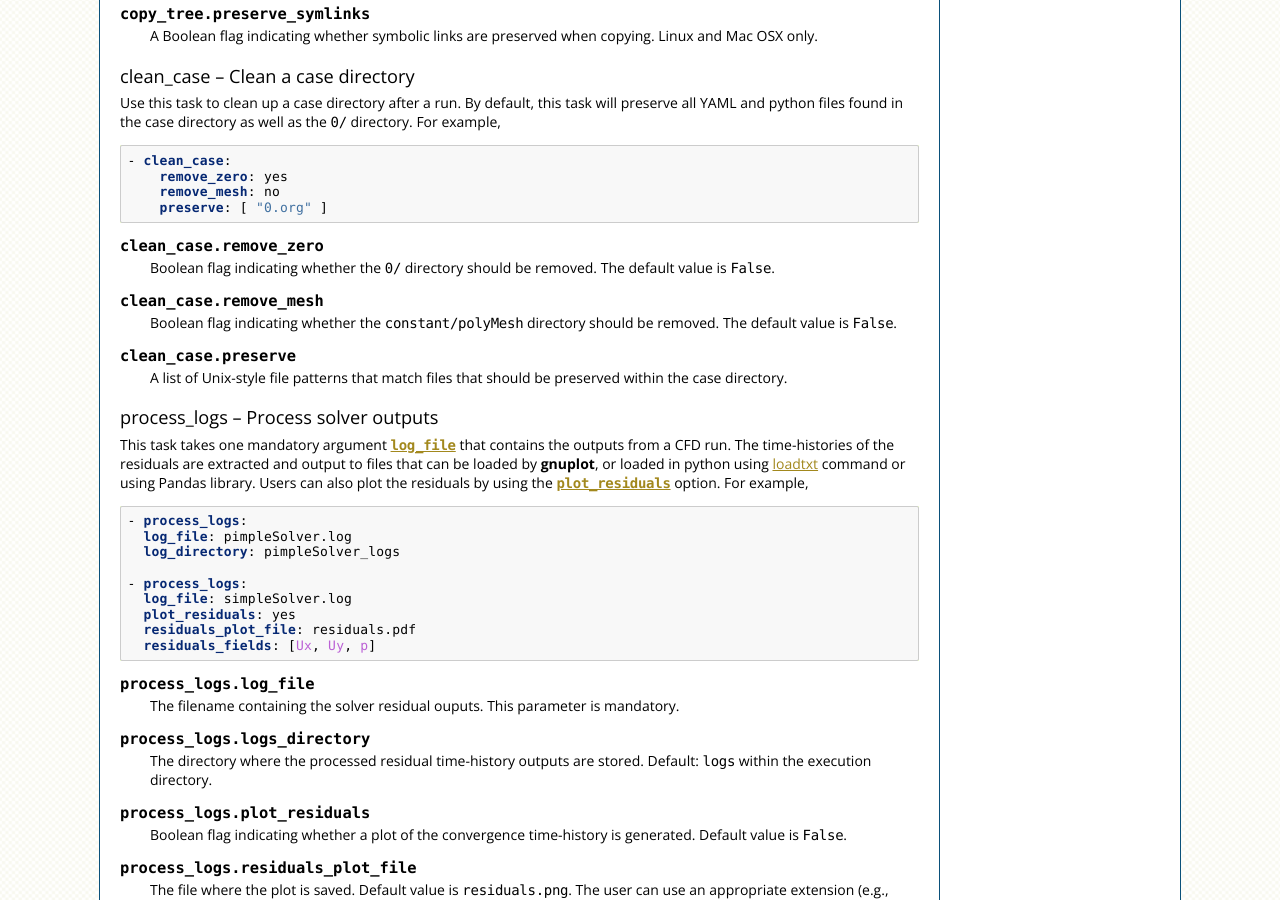
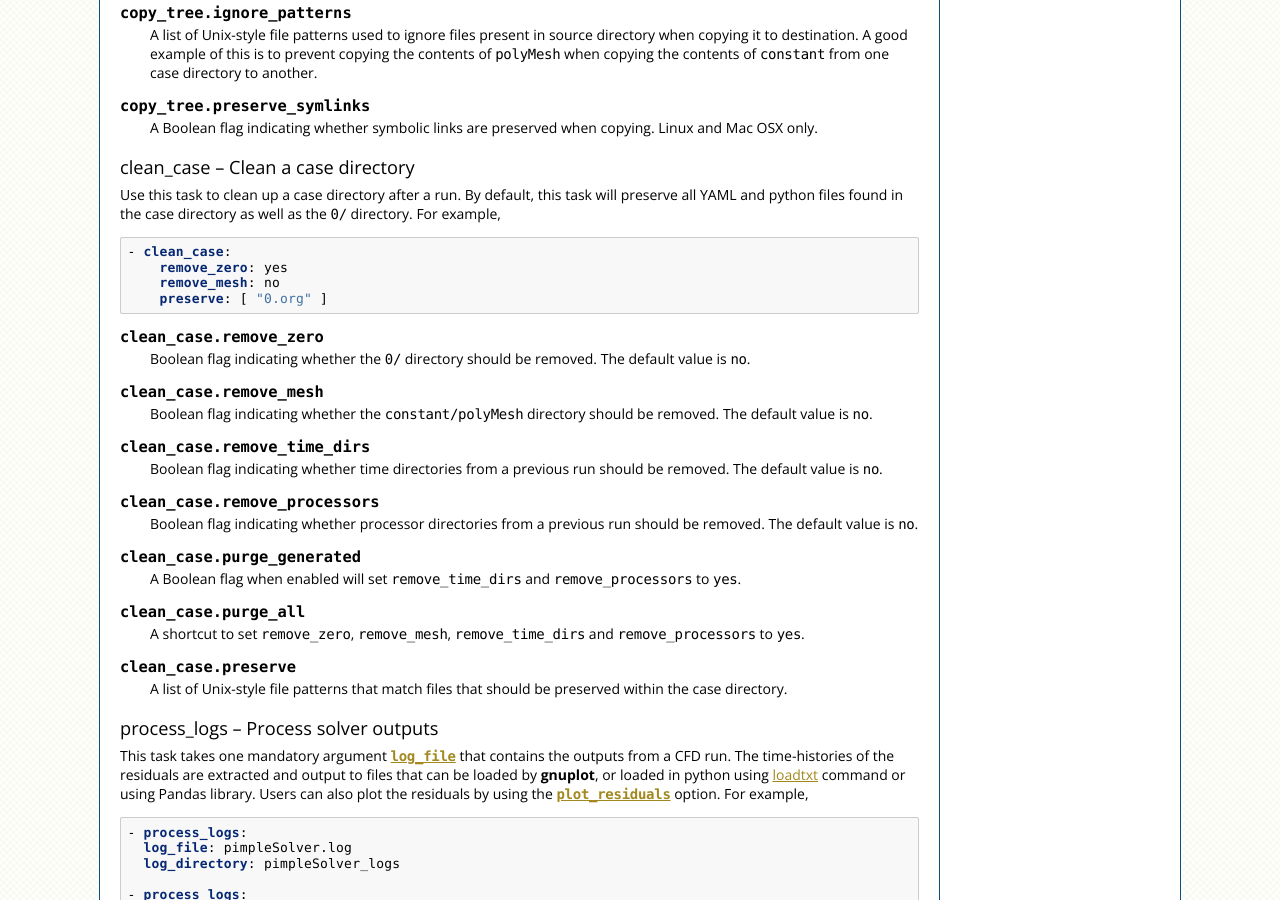
Before and after one commit to sayerhs/cpl, a Sphinx documentation site: the page built from docs/source/user/tasks.rst, in a window 1280 px wide and 900 px high, scrolled down 2781 px. Built offline with Sphinx 7.4.7, drawn with Linux system fonts in a browser that asks for light colours; some of the changed text lies outside the part shown.

Commit message:
Update documentation for Tasks

```diff
--- a/docs/source/user/tasks.rst
+++ b/docs/source/user/tasks.rst
@@ -110,6 +110,13 @@
    ``hostfile`` options). As with :taskopt:`cmd_args <run_command.cmd_args>`,
    enclose the options within quotes.
 
+   .. code-block:: yaml
+
+      - run_command:
+          cmd_name: pimpleSolver
+          parallel: true
+          mpi_extra_args: "--hostfile my_hostfile"
+
 copy_files -- Copy files
 ~~~~~~~~~~~~~~~~~~~~~~~~~~~~~
 
@@ -179,12 +186,32 @@
 .. taskopt:: clean_case.remove_zero
 
    Boolean flag indicating whether the :file:`0/` directory should be removed.
-   The default value is ``False``.
+   The default value is ``no``.
 
 .. taskopt:: clean_case.remove_mesh
 
    Boolean flag indicating whether the :file:`constant/polyMesh` directory
-   should be removed. The default value is ``False``.
+   should be removed. The default value is ``no``.
+
+.. taskopt:: clean_case.remove_time_dirs
+
+   Boolean flag indicating whether time directories from a previous run should
+   be removed. The default value is ``no``.
+
+.. taskopt:: clean_case.remove_processors
+
+   Boolean flag indicating whether processor directories from a previous run
+   should be removed. The default value is ``no``.
+
+.. taskopt:: clean_case.purge_generated
+
+   A Boolean flag when enabled will set ``remove_time_dirs`` and
+   ``remove_processors`` to ``yes``.
+
+.. taskopt:: clean_case.purge_all
+
+   A shortcut to set ``remove_zero``, ``remove_mesh``, ``remove_time_dirs`` and
+   ``remove_processors`` to ``yes``.
 
 .. taskopt:: clean_case.preserve
 
```
